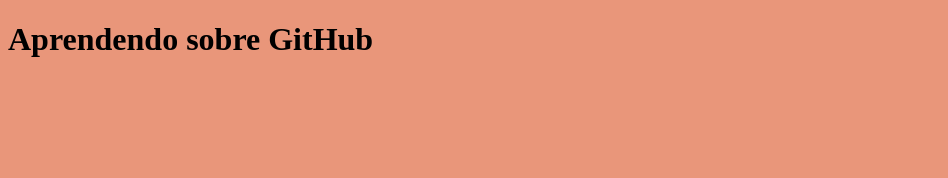
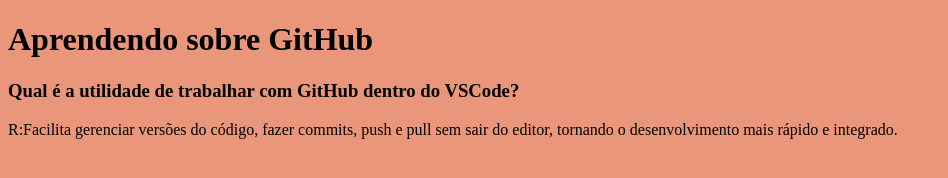
Before and after one commit to laraperees/my-site, a plain HTML site: page index.html in a window 1280 px wide. Shown: the whole page, without its empty margins (0-948 px from the left). Drawn offline with Linux system fonts and the light colour scheme.

Commit message:
atualizado

```diff
--- a/index.html
+++ b/index.html
@@ -8,5 +8,7 @@
 </head>
 <body>
     <h1>Aprendendo sobre GitHub</h1>
+    <h3>Qual é a utilidade de trabalhar com GitHub dentro do VSCode?</h3>
+    <p>R:Facilita gerenciar versões do código, fazer commits, push e pull sem sair do editor, tornando o desenvolvimento mais rápido e integrado.</p>
 </body>
 </html>
```
